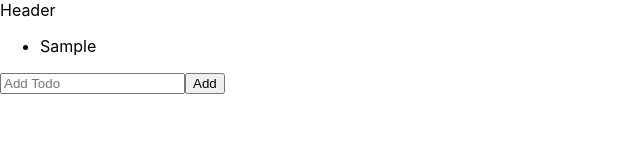
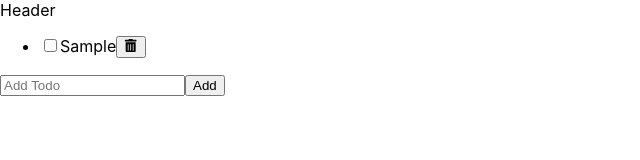
Before and after one commit to GCgang/react-study, a React (Create React App) app: page / in a window 1280 px wide. Both pictures are taken after typing "Sample" into the empty fields and a click on the button "Add". Shown: the top 160 px of the page, without its empty margins (0-640 px from the left). Built offline with nearby package versions, Linux system fonts and the light colour scheme; the HTML template or start-up script is replaced by a standard one.

Commit message:
Feat: Todo List 상태 업데이트 및 삭제

```diff
--- a/package.json
+++ b/package.json
@@ -8,6 +8,7 @@
     "@testing-library/user-event": "^13.2.1",
     "react": "^18.3.1",
     "react-dom": "^18.3.1",
+    "react-icons": "^5.2.1",
     "react-scripts": "5.0.1",
     "uuid": "^10.0.0",
     "web-vitals": "^2.1.0"
--- a/src/components/AddTodo/AddTodo.jsx
+++ b/src/components/AddTodo/AddTodo.jsx
@@ -1,21 +1,20 @@
 import { useState } from 'react';
 import { v4 as uuidv4 } from 'uuid';
 
-export default function AddTodo({onAdd}) {
+export default function AddTodo({ onAdd }) {
   const [text, setText] = useState('');
   const handleChange = (e) => setText(e.target.value);
-    const hadleSubmit = (e) => {
+  const handleSubmit = (e) => {
     e.preventDefault();
-        if (text.trim().length === 0)
-            return ;
-        onAdd({id:uuidv4(), text, state:'active'});
+    if (text.trim().length === 0) return;
+    onAdd({ id: uuidv4(), text, status: 'active' });
     setText('');
   };
   return (
-        <form onSubmit={hadleSubmit}>
+    <form onSubmit={handleSubmit}>
       <input
         type="text"
-                placeholder='Add Todo'
+        placeholder="Add Todo"
         value={text}
         onChange={handleChange}
       />
--- a/src/components/Header/Header.jsx
+++ b/src/components/Header/Header.jsx
@@ -1,5 +1,3 @@
 export default function Header() {
-    return (
-        <div>Header</div>
-    );
+  return <div>Header</div>;
 }
--- a/src/components/Todo/Todo.jsx
+++ b/src/components/Todo/Todo.jsx
@@ -0,0 +1,26 @@
+import { FaTrashAlt } from 'react-icons/fa';
+
+export default function Todo({ todo, onUpdate, onDelete }) {
+  const { text, status } = todo;
+  const handleChange = (e) => {
+    const status = e.target.checked ? 'completed' : 'active';
+    onUpdate({ ...todo, status });
+  };
+  const handelClick = () => {
+    onDelete(todo);
+  };
+  return (
+    <li>
+      <input
+        type="checkbox"
+        id="checkbox"
+        checked={status === 'completed'}
+        onChange={handleChange}
+      />
+      <label htmlFor="checkbox">{text}</label>
+      <button onClick={handelClick}>
+        <FaTrashAlt />
+      </button>
+    </li>
+  );
+}
--- a/src/components/TodoList/TodoList.jsx
+++ b/src/components/TodoList/TodoList.jsx
@@ -1,17 +1,27 @@
 import { useState } from 'react';
 import AddTodo from '../AddTodo/AddTodo';
+import Todo from '../Todo/Todo';
 
 export default function ToDoList() {
   const [todos, setTodos] = useState([]);
-    const handleAdd = (todo) => setTodos([...todos, todo]); // setTodos(prev => [...prev, todo])
+  const handleAdd = (todo) => setTodos([...todos, todo]);
+  const handleUpdate = (updated) =>
+    setTodos(todos.map((t) => (t.id === updated.id ? updated : t)));
+  const handleDelete = (deleted) =>
+    setTodos(todos.filter((t) => t.id !== deleted.id));
   return (
     <section>
       <ul>
-                {
-                    todos.map(todo => <li key={todo.id}>{todo.text}</li>)
-                }
+        {todos.map((todo) => (
+          <Todo
+            id={todo.id}
+            todo={todo}
+            onUpdate={handleUpdate}
+            onDelete={handleDelete}
+          />
+        ))}
       </ul>
-            <AddTodo onAdd={handleAdd}/>
+      <AddTodo onAdd={handleAdd} />
     </section>
   );
 }
```
Also changed, not shown: 1 other file (tests, documents, lock files or other folders). Lines whose indentation alone changed are shown as unchanged.
